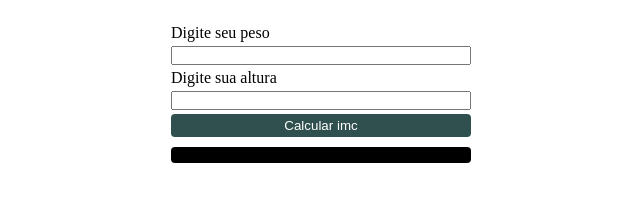
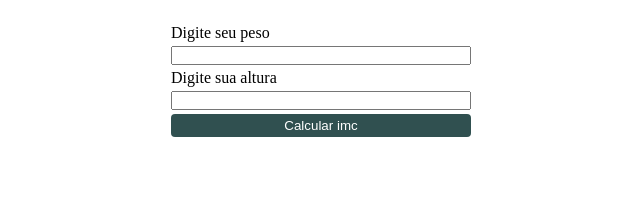
Before and after one commit to luannpl/javascript, a plain HTML site: page imc/index.html in a window 1280 px wide. Shown: the whole page, without its empty margins (319-959 px from the left). Drawn offline with Linux system fonts and the light colour scheme.

Commit message:
alterando pasta imc

```diff
--- a/imc/index.html
+++ b/imc/index.html
@@ -17,7 +17,10 @@
     </div>
     </div>
     <div class="section-resultado">
-        <p id="resultado"></p>
+        <div class="resultado">
+          <p id="resultado"></p>
+        </div>
+
     </div>
 
     <script src="./script.js" ></script>
--- a/imc/style.css
+++ b/imc/style.css
@@ -47,10 +47,10 @@ input{
     justify-content: center;
     margin-top: 10px;
 }
-#resultado{
+.resultado{
     text-align: center;
-    background-color: #000;
-    color: #fff;
+    /* background-color: #000; */
+    color: #000;
     width: 300px;
     border-radius: 4px;
 
```
